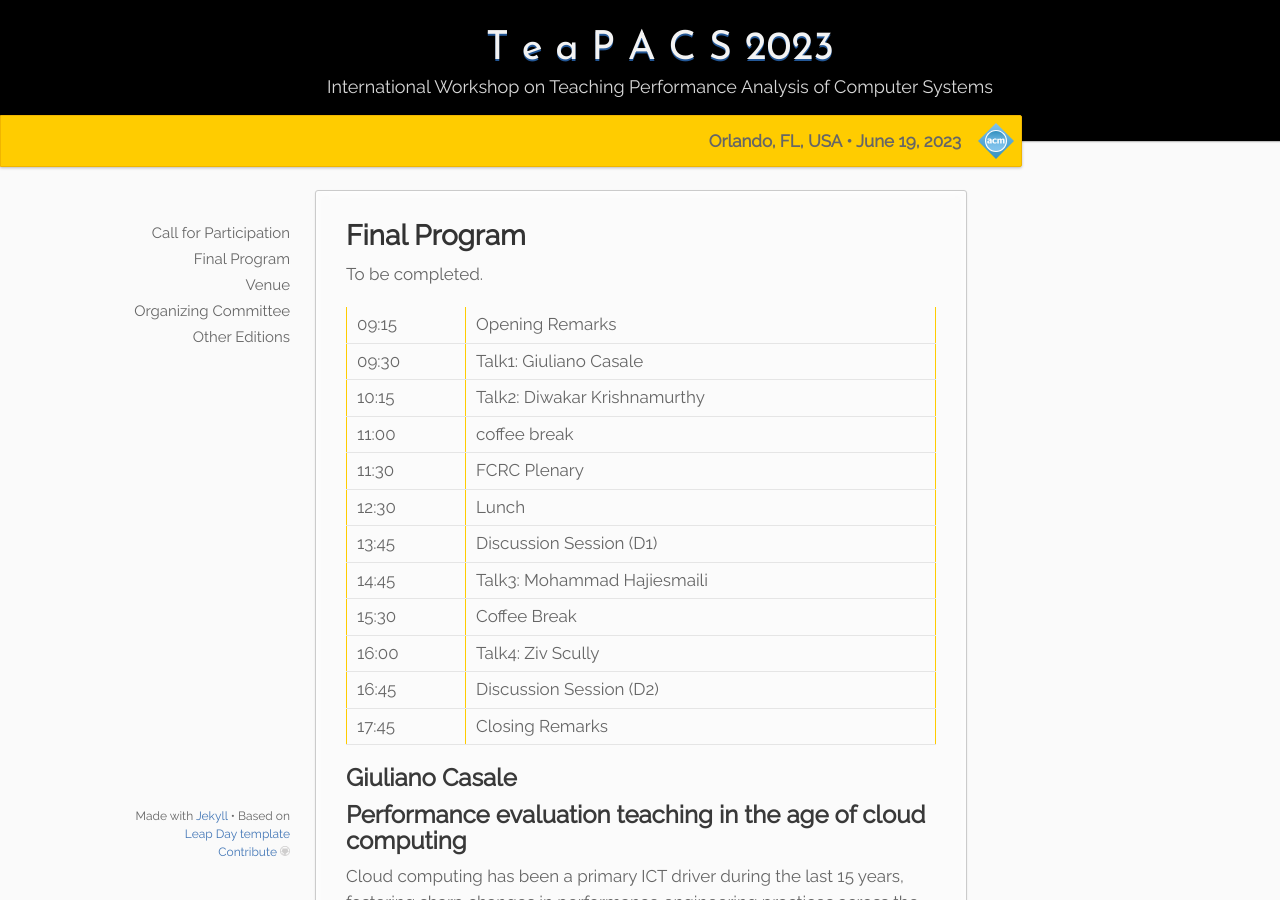
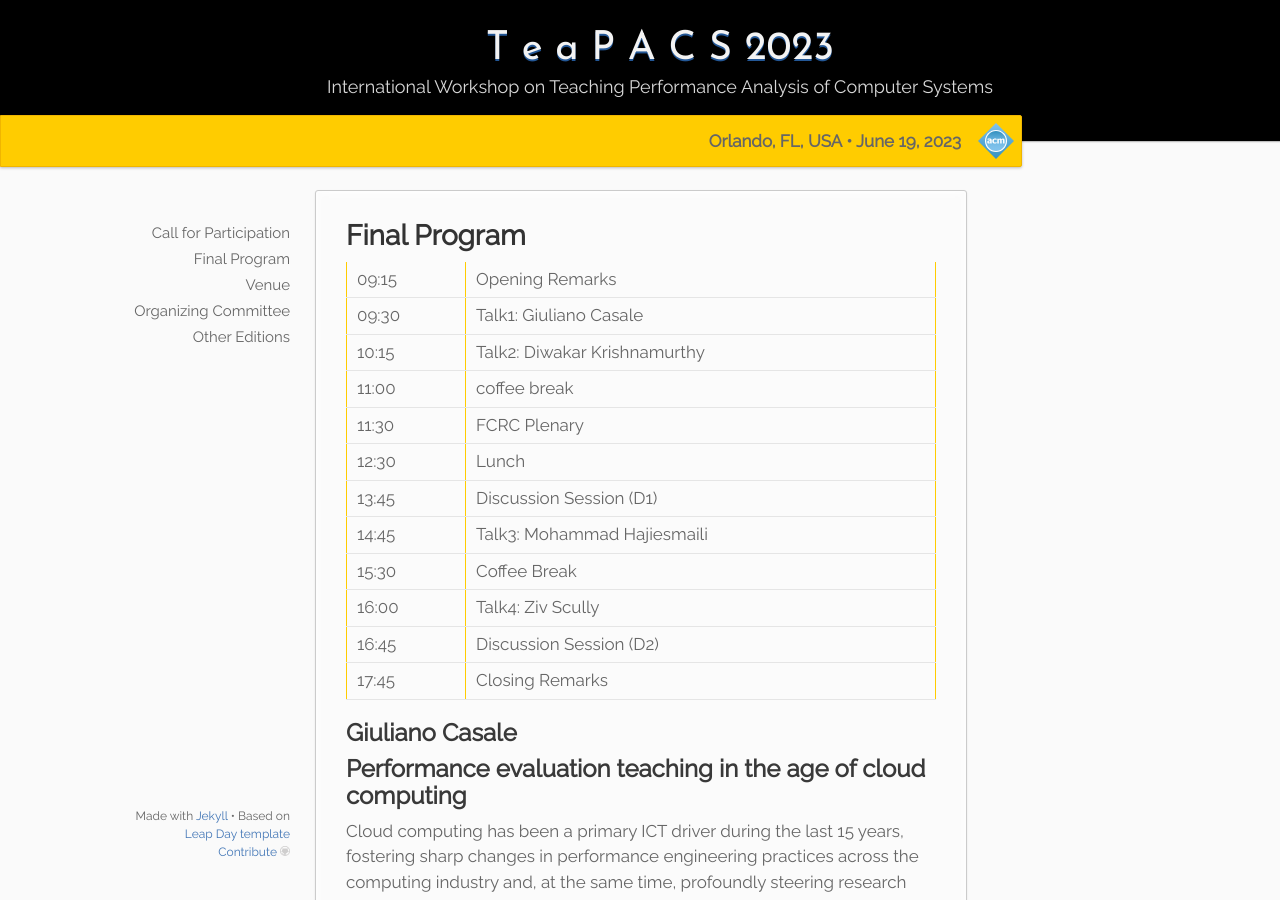
Before and after one commit to alessandropellegrini/teapacs.github.io, a Jekyll site: the page built from _2023/05.program.md, in a window 1280 px wide and 900 px high. Built offline with Jekyll 4.4.1, drawn with Linux system fonts in a browser that asks for light colours.

Commit message:
Update 05.program.md

```diff
--- a/_2023/05.program.md
+++ b/_2023/05.program.md
@@ -4,8 +4,6 @@ title: "Final Program"
 menu_show: true
 permalink: /:collection/program/
 ---
-
-To be completed.
 
 | 09:15 | Opening Remarks              |
 | 09:30 | Talk1: Giuliano Casale       |
```
